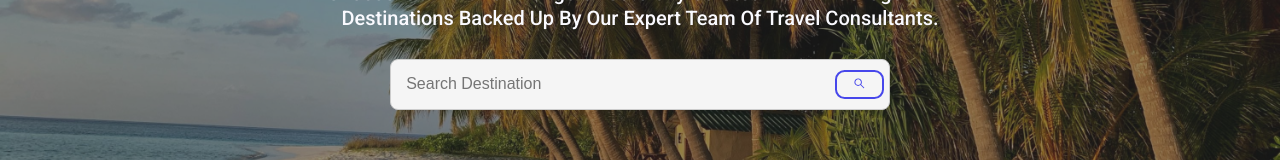
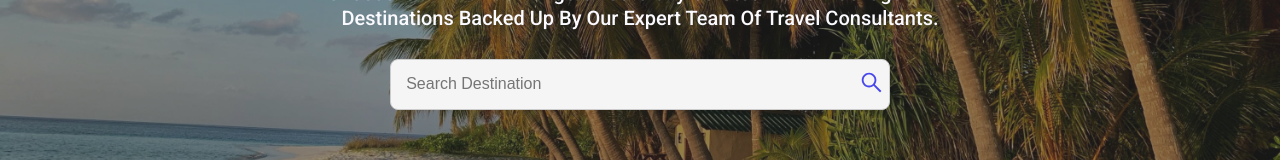
Before and after one commit to dicksonoche/concierge, a React (Vite) app: page / in a window 1280 px wide. Shown: the part 429-589 px from the top of the page. Built offline with nearby package versions, Linux system fonts and the light colour scheme.

Commit message:
frontend work done on hero

```diff
--- a/src/components/Hero/Hero.jsx
+++ b/src/components/Hero/Hero.jsx
@@ -20,7 +20,7 @@ function Hero({ secId }) {
           <div>
             <input type="text" placeholder="Search Destination" />
           </div>
-          <button>
+          <button className="hero-button">
             <AiOutlineSearch className="icon" />
           </button>
         </form>
--- a/src/components/Hero/herostyles.css
+++ b/src/components/Hero/herostyles.css
@@ -62,7 +62,13 @@
 .form input[type="text"]:focus {
   outline: none;
 }
-
+.form button {
+  border: none;
+  padding: 0;
+}
+.form .icon {
+  font-size: 25px;
+}
 @media screen and (max-width: 940px) {
   .content {
     max-width: 95%;
```
